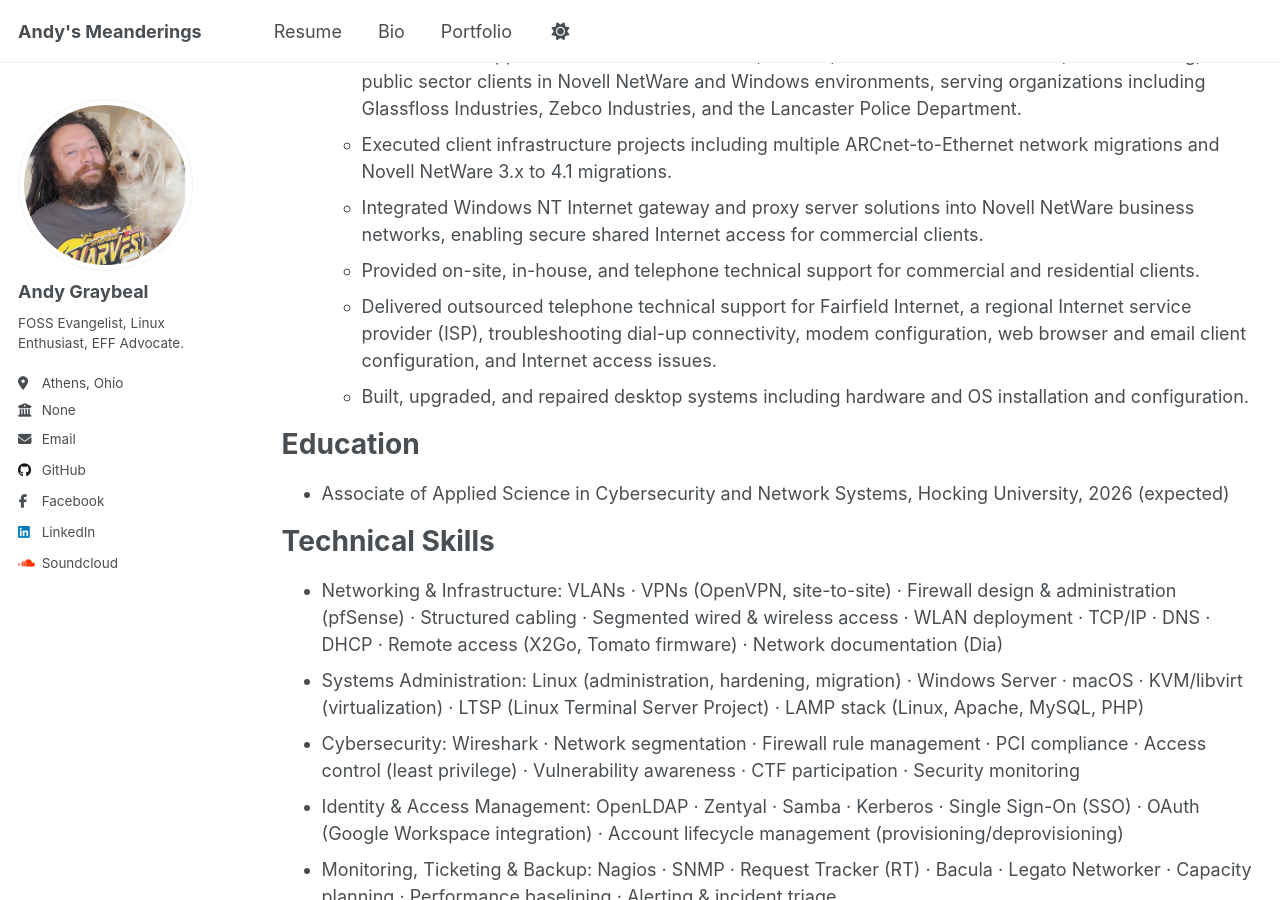
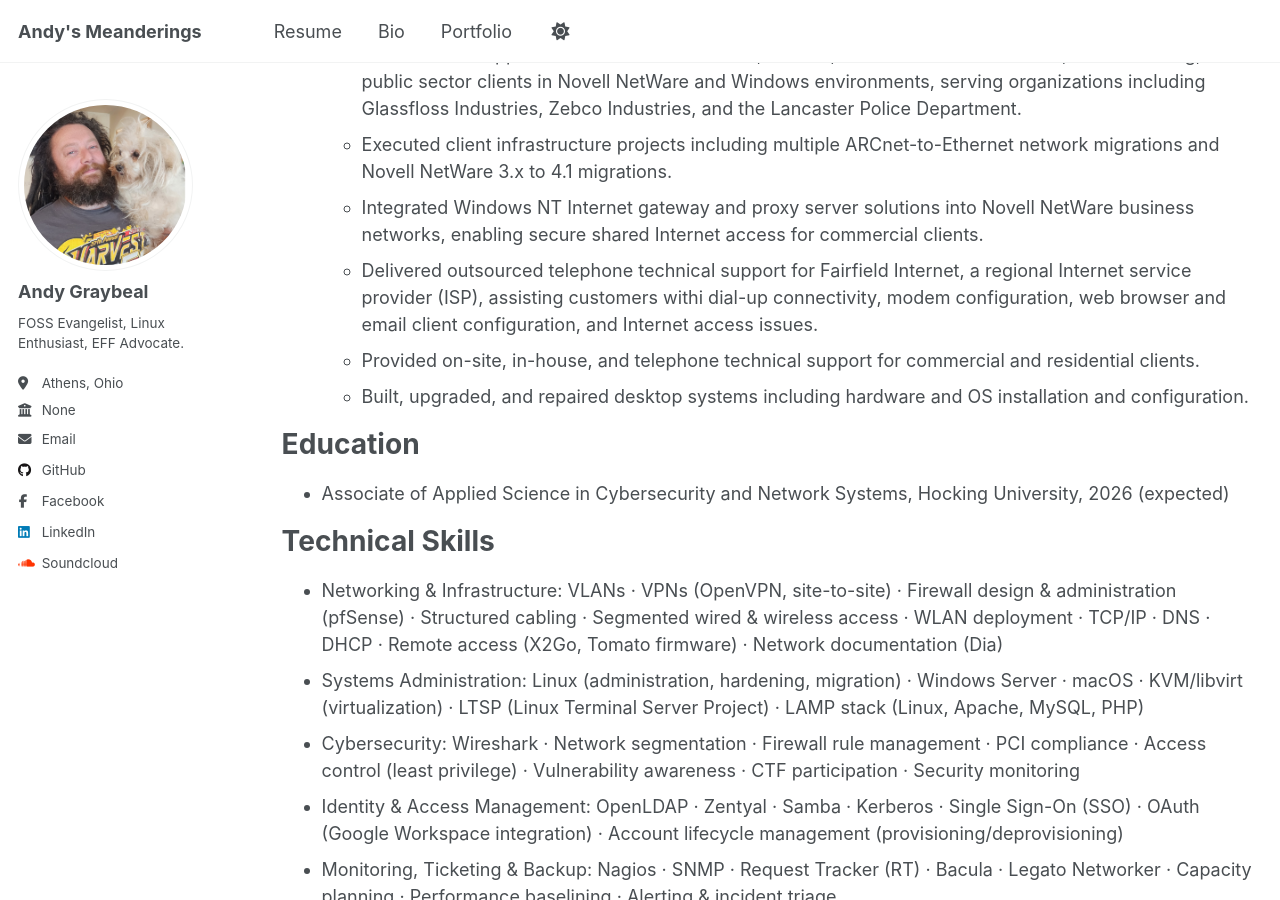
Before and after one commit to andy-graybeal/andy-graybeal.github.io, a Jekyll site: the page built from _pages/resume.md, in a window 1280 px wide and 900 px high, scrolled down 1745 px. Built offline with Jekyll 4.4.1, drawn with Linux system fonts in a browser that asks for light colours; a script that is not in the unit is left out.

Commit message:
Refactor IT Support Technician experience details
Removed duplicate entry for telephone technical support role and corrected a typo in the remaining entry.

```diff
--- a/_pages/resume.md
+++ b/_pages/resume.md
@@ -49,8 +49,8 @@ Work experience
   * Installed and supported network infrastructure, servers, and workstations for retail, manufacturing, and public sector clients in Novell NetWare and Windows environments, serving organizations including Glassfloss Industries, Zebco Industries, and the Lancaster Police Department.
   * Executed client infrastructure projects including multiple ARCnet-to-Ethernet network migrations and Novell NetWare 3.x to 4.1 migrations.
   * Integrated Windows NT Internet gateway and proxy server solutions into Novell NetWare business networks, enabling secure shared Internet access for commercial clients.
+  * Delivered outsourced telephone technical support for Fairfield Internet, a regional Internet service provider (ISP), assisting customers withi dial-up connectivity, modem configuration, web browser and email client configuration, and Internet access issues.
   * Provided on-site, in-house, and telephone technical support for commercial and residential clients.
-  * Delivered outsourced telephone technical support for Fairfield Internet, a regional Internet service provider (ISP), troubleshooting dial-up connectivity, modem configuration, web browser and email client configuration, and Internet access issues.
   * Built, upgraded, and repaired desktop systems including hardware and OS installation and configuration.
 
 
```
